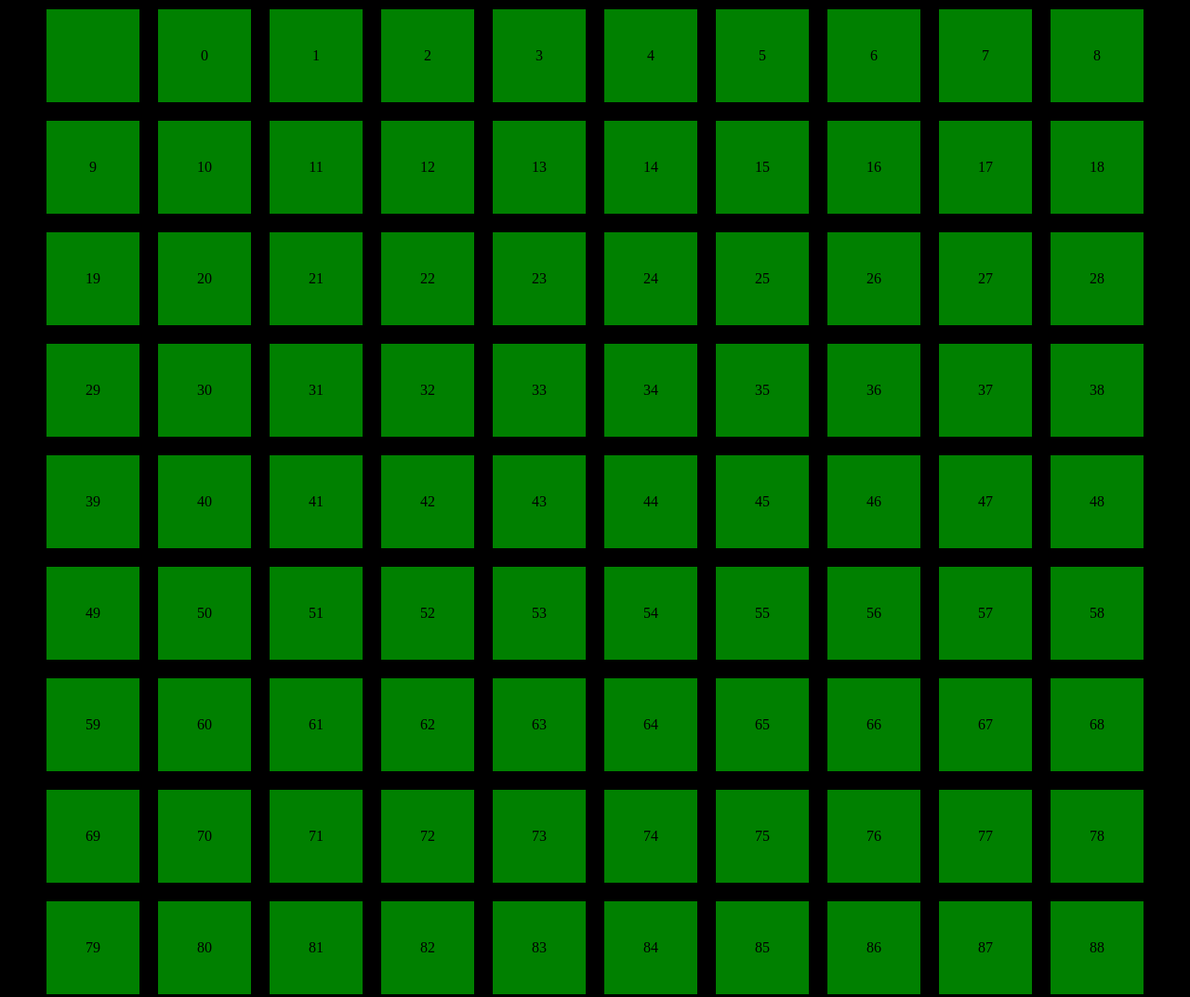
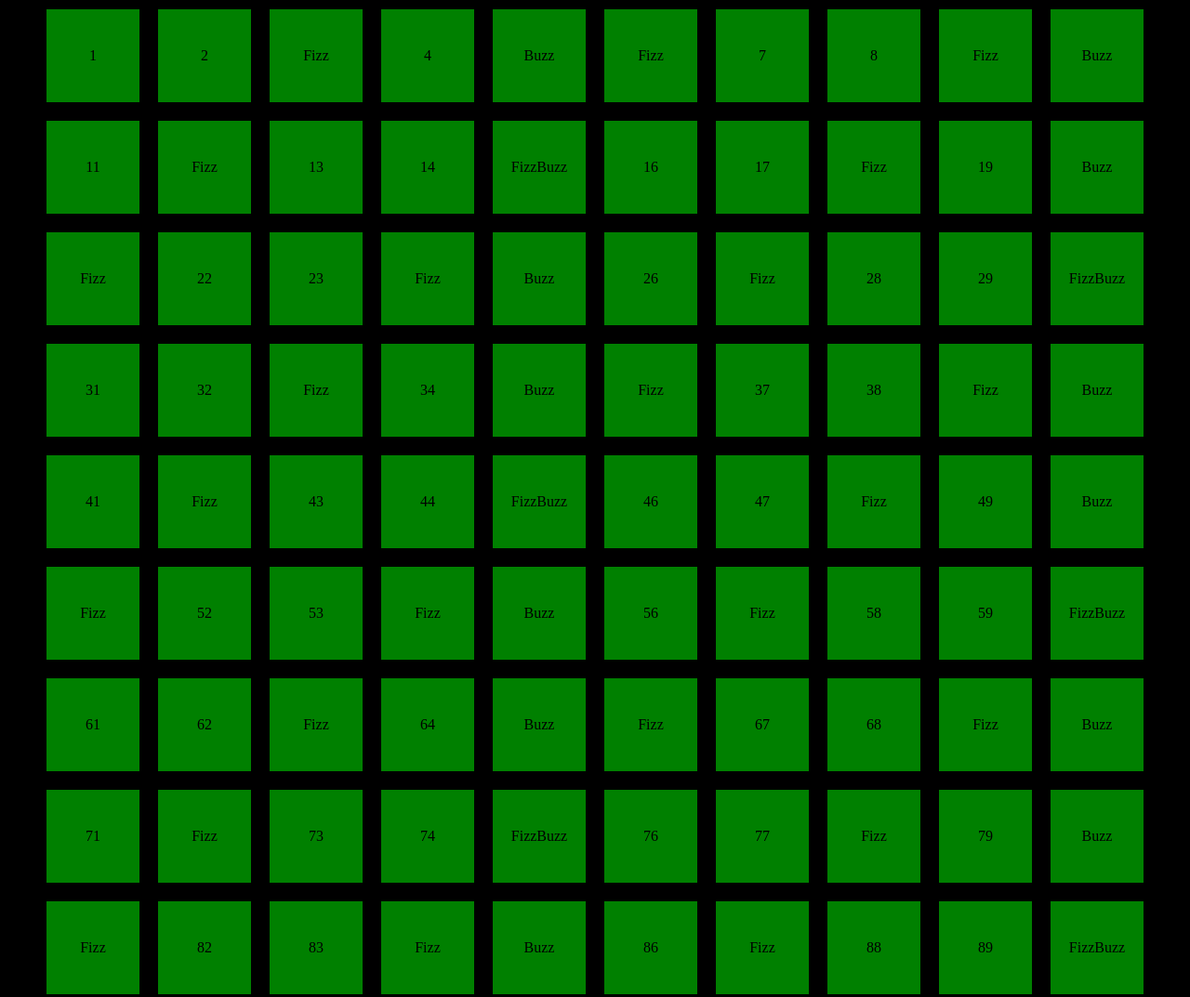
Before and after one commit to GiuseppeM22/js-fizzbuzz, a plain HTML site: page index.html in a window 1280 px wide. Shown: the top 1073 px of the page at 93% size. Drawn offline with Linux system fonts and the light colour scheme.

Commit message:
feat: add FizzBuzz in DOM

```diff
--- a/index.html
+++ b/index.html
@@ -8,9 +8,7 @@
     <title>FizzBuzz</title>
 </head>
 <body>
-    <div class="container">
-        <div class="box"></div>
-    </div>
+    <div class="container"></div>
     <script src="./js/script.js"></script>
 </body>
 </html>
--- a/js/script.js
+++ b/js/script.js
@@ -2,24 +2,26 @@ const contenitore = document.querySelector(".container")
 const casella = document.querySelector(".box")
 
 
-for (let i = 0; i <= 100 ; i++) {
+for (let i = 1; i <= 100 ; i++) {
 
     let buzz = "Buzz"
     let fizzBuzz = "FizzBuzz"
     let fizz = "Fizz"
     let numero = i
 
-    contenitore.innerHTML += `<div class="box">${numero}</div>`
-
 
 
     if (i % 3 == 0 && i % 5 == 0)
-    console.log (fizzBuzz)
+    //console.log (fizzBuzz)
+    contenitore.innerHTML += `<div class="box">${fizzBuzz}</div>`
     else if (i % 3 == 0)
-    console.log (fizz)
+    //console.log (fizz)
+    contenitore.innerHTML += `<div class="box">${fizz}</div>`
     else if ( i % 5 == 0)
-    console.log (buzz)
+    //console.log (buzz)
+    contenitore.innerHTML += `<div class="box">${buzz}</div>`
     else
-    console.log (i)
+    //console.log (i)
+    contenitore.innerHTML += `<div class="box">${numero}</div>`
 
 }
```
